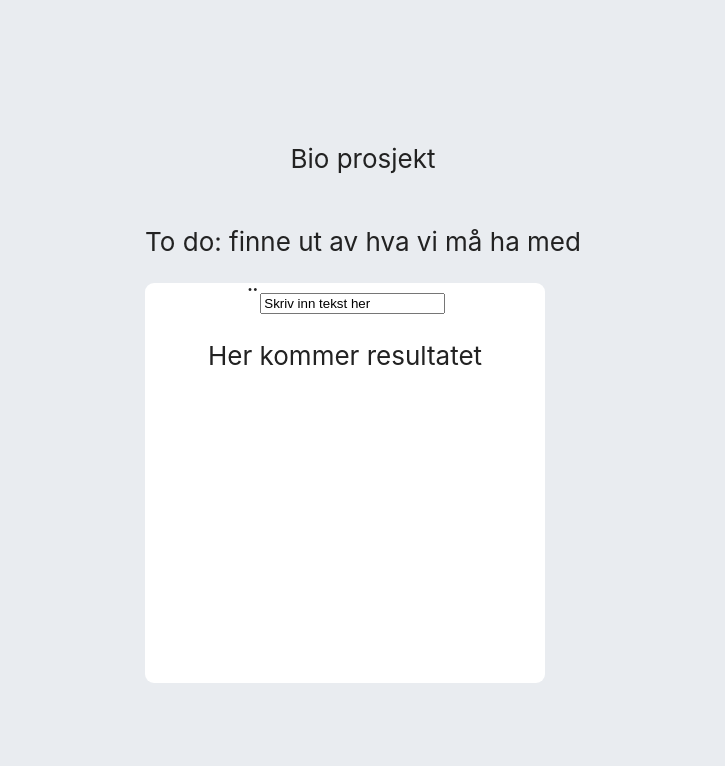
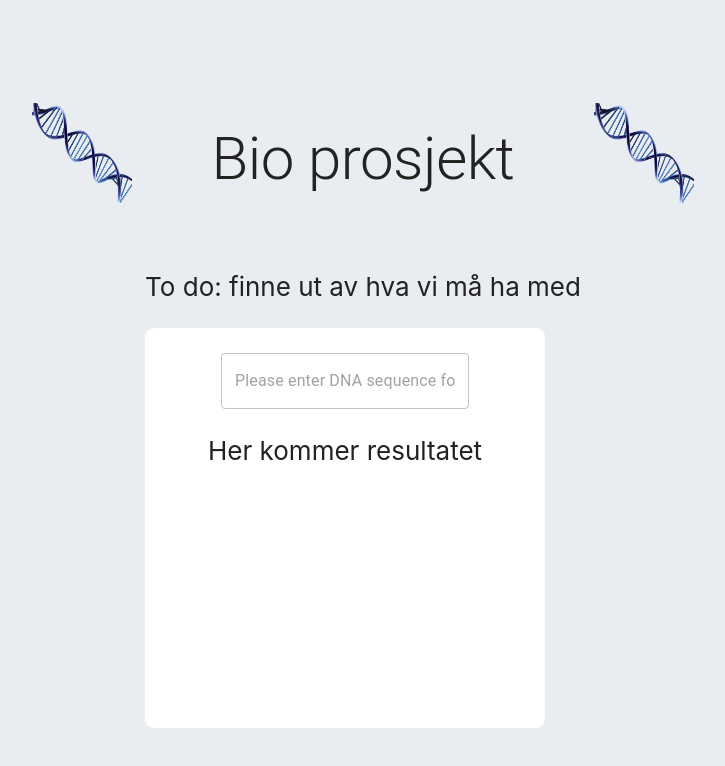
Before and after one commit to sunnivablock/mol3022, a React (Create React App) app in the folder bioProsjekt/: page / in a window 1280 px wide. Shown: the top 766 px of the page, without its empty margins (277-1002 px from the left). Built offline with nearby package versions, Linux system fonts and the light colour scheme.

Commit message:
Added functions

```diff
--- a/bioProsjekt/package.json
+++ b/bioProsjekt/package.json
@@ -3,6 +3,7 @@
   "version": "0.1.0",
   "private": true,
   "dependencies": {
+    "@material-ui/core": "^4.11.3",
     "@testing-library/jest-dom": "^5.11.4",
     "@testing-library/react": "^11.1.0",
     "@testing-library/user-event": "^12.1.10",
--- a/bioProsjekt/src/App.js
+++ b/bioProsjekt/src/App.js
@@ -1,12 +1,20 @@
+import { Typography } from '@material-ui/core';
 import './App.css';
-import Page from './components/Page';
+import dna from './dna_PNG40.png';
+import Page from './components/page';
 
 function App() {
   return (
     <div className="App">
       <header className="App-header">
-      <p>Bio prosjekt</p>
-        <Page></Page>
+        <div style={{display:"flex", flexDirection:"row"}}>
+          <img style={{padding:"30px"}} width={100} height={100} src={dna}></img>
+          <div style={{padding:"50px"}}>
+            <Typography variant="h2">Bio prosjekt</Typography>
+          </div>
+          <img style={{padding:"30px"}} width={100} height={100} src={dna}></img>
+        </div>
+        <Page/>
       </header>
     </div>
   );
--- a/bioProsjekt/src/components/Graph.jsx
+++ b/bioProsjekt/src/components/Graph.jsx
@@ -1,26 +1,35 @@
-import React, {Text} from "react";
+import React, { useState} from "react";
 import "./GraphStyle.css";
+import { Typography, TextField } from '@material-ui/core';
+
 
 const Graph = () => {
 
-    const value = false;
-    const text = "Skriv inn tekst her";
+    const  [value, setValue] = useState("");
 
-    const onChange = () =>{
-        value = !value
-      }
+    const magic = (string) => {
+      const array = string.split("");
+      return array.reverse().join("")
+    }
 
     return(
-       <div className="container">¨
+       <div className="container">
        {/* text felt brukeren kan bruke. må definere om change og value */}
-           <input
+       <div style={{paddingTop:'25px'}}>
+           <TextField
             className="DNAText"
+            size="medium"
+            variant="outlined"
             type="text"
-            value={text}
-            onChange={onChange}
+            onChange={(e) => {
+              const reversed =magic(e.target.value)
+              setValue(reversed)
+            }}
             placeholder="Please enter DNA sequence for analysis (Characters acgt or ACGT)"
           />
+          </div>
           <p>Her kommer resultatet</p>
+          <Typography>{value}</Typography>
        </div>
     )
 }
--- a/bioProsjekt/src/components/page.jsx
+++ b/bioProsjekt/src/components/page.jsx
@@ -1,4 +1,4 @@
-import React, {Text} from "react";
+import React from "react";
 import Graph from "./Graph";
 
 
@@ -6,8 +6,8 @@ const Page = () => {
 
     return(
         <div>
-        <p>To do: finne ut av hva vi må ha med</p>
-        <Graph></Graph>
+            <p>To do: finne ut av hva vi må ha med</p>
+            <Graph/>
         </div>
     )
 }
```
Also changed, not shown: 1 other file (tests, documents, lock files or other folders).
